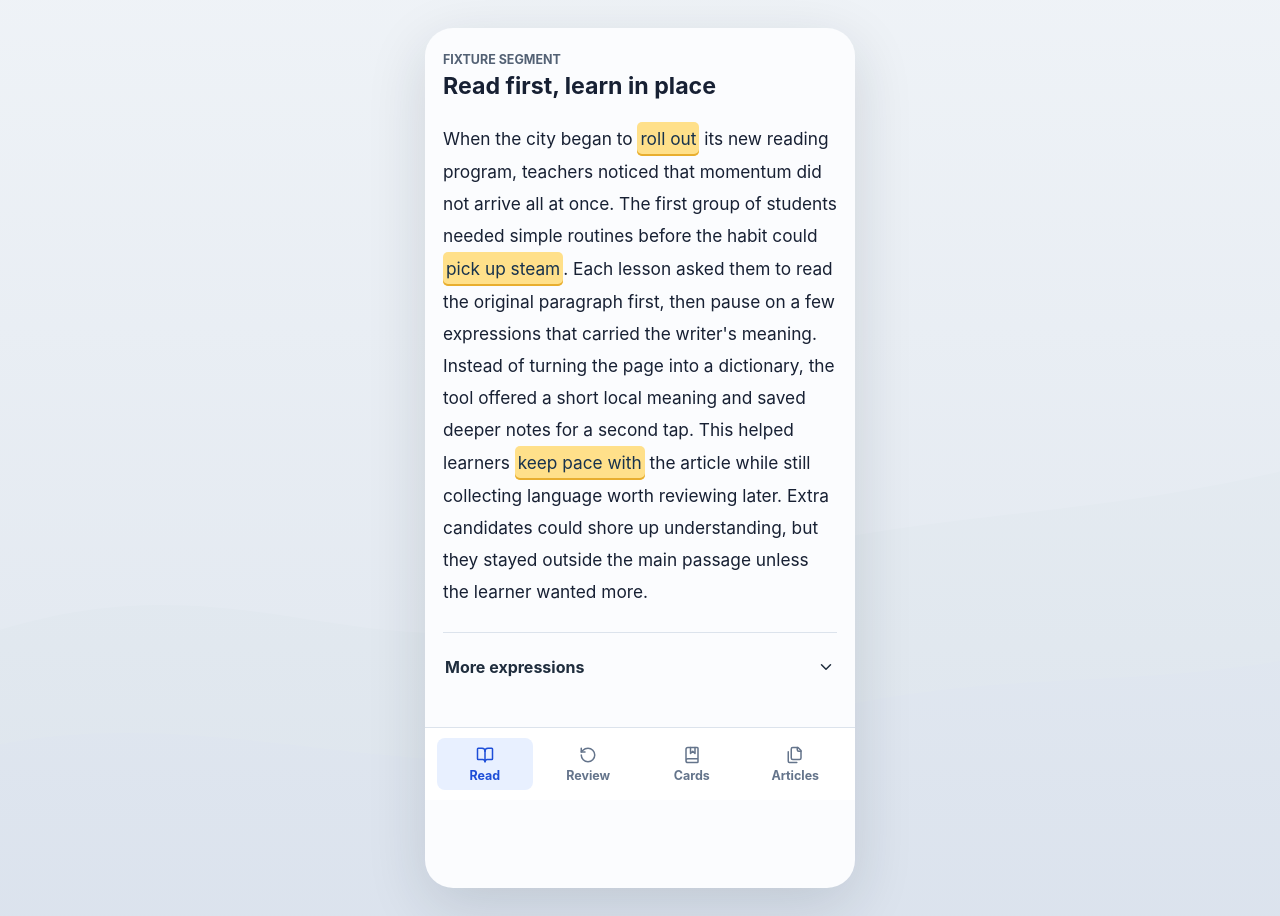
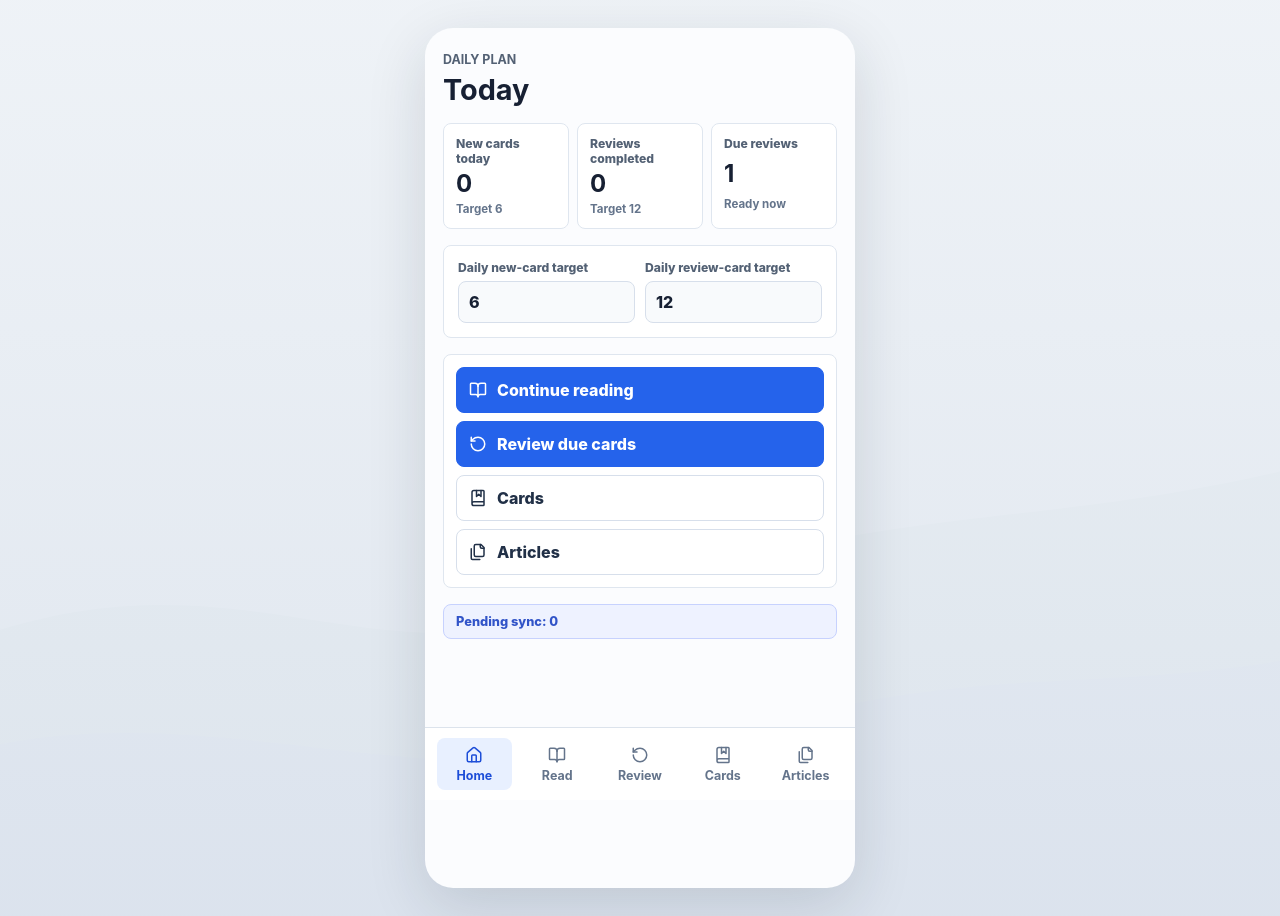
Before and after one commit to illyaher0s-lab/ShiJu, a React (Vite) app in the folder apps/web/: page / in a window 1280 px wide. Built offline with nearby package versions, Linux system fonts and the light colour scheme.

Commit message:
feat: add learning home dashboard

```diff
--- a/apps/web/src/App.tsx
+++ b/apps/web/src/App.tsx
@@ -6,9 +6,10 @@ import type {
   ReadingFeedback,
   ReviewFeedback,
 } from "@art/domain";
-import { BookMarked, BookOpen, Files, RotateCcw } from "lucide-react";
+import { BookMarked, BookOpen, Files, Home, RotateCcw } from "lucide-react";
 import { useState } from "react";
 import { CardLibraryPage } from "./features/cards/CardLibraryPage";
+import { HomePage } from "./features/home/HomePage";
 import { ImportPage } from "./features/import/ImportPage";
 import { ReadingPage } from "./features/reading/ReadingPage";
 import { ReviewPage } from "./features/review/ReviewPage";
@@ -17,7 +18,7 @@ import { sampleCandidates, sampleExpressionSenses, sampleOccurrences, sampleSegm
 import { addRecord } from "./storage/db";
 import { createClientOperation } from "./storage/operationQueue";
 
-type Tab = "read" | "review" | "cards" | "articles";
+type Tab = "home" | "read" | "review" | "cards" | "articles";
 
 const senseByCandidateId: Record<string, string> = {
   "candidate-roll-out": "sense-roll-out",
@@ -25,13 +26,16 @@ const senseByCandidateId: Record<string, string> = {
 };
 
 export function App() {
-  const [tab, setTab] = useState<Tab>("read");
+  const [tab, setTab] = useState<Tab>("home");
   const [reviewState, setReviewState] = useState<ReviewState>({
     expressions: sampleExpressionSenses,
     activeReviewIds: ["sense-pick-up-steam"]
   });
   const [occurrences, setOccurrences] = useState<Occurrence[]>(sampleOccurrences);
   const [pendingOperations, setPendingOperations] = useState<ClientOperation[]>([]);
+  const [newCardTarget, setNewCardTarget] = useState(6);
+  const [reviewTarget, setReviewTarget] = useState(12);
+  const [completedReviewsToday, setCompletedReviewsToday] = useState(0);
   const [toast, setToast] = useState<string | null>(null);
 
   function addToReview(candidate: CandidateExpression) {
@@ -82,6 +86,7 @@ export function App() {
       payload: { feedback, reviewedAt: at },
     });
     setReviewState((current) => applyReviewAction(current, { source: "review", expressionSenseId, feedback, at }));
+    setCompletedReviewsToday((current) => current + 1);
   }
 
   function enqueuePendingOperation(input: {
@@ -107,10 +112,18 @@ export function App() {
   return (
     <div className="appShell">
       <div className="phoneFrame">
-        {pendingOperations.length > 0 ? (
-          <div className="syncStatus" role="status" aria-label={`Pending sync: ${pendingOperations.length}`}>
-            Pending sync: {pendingOperations.length}
-          </div>
+        {tab === "home" ? (
+          <HomePage
+            newCardsToday={pendingOperations.filter((operation) => operation.operationType === "reading.add_to_review").length}
+            completedReviewsToday={completedReviewsToday}
+            dueReviewCount={reviewState.activeReviewIds?.length ?? 0}
+            newCardTarget={newCardTarget}
+            reviewTarget={reviewTarget}
+            pendingSyncCount={pendingOperations.length}
+            onNewCardTargetChange={setNewCardTarget}
+            onReviewTargetChange={setReviewTarget}
+            onNavigate={setTab}
+          />
         ) : null}
         {tab === "read" ? (
           <ReadingPage
@@ -139,6 +152,10 @@ export function App() {
 
         {toast ? <p className="toast">{toast}</p> : null}
         <nav className="tabs" aria-label="Primary">
+          <button className={tab === "home" ? "active" : ""} type="button" onClick={() => setTab("home")}>
+            <Home size={18} />
+            Home
+          </button>
           <button className={tab === "read" ? "active" : ""} type="button" onClick={() => setTab("read")}>
             <BookOpen size={18} />
             Read
--- /dev/null
+++ b/apps/web/src/features/home/HomePage.tsx
@@ -0,0 +1,105 @@
+import { BookMarked, BookOpen, Files, RotateCcw } from "lucide-react";
+import type { ChangeEvent } from "react";
+
+interface HomePageProps {
+  newCardsToday: number;
+  completedReviewsToday: number;
+  dueReviewCount: number;
+  newCardTarget: number;
+  reviewTarget: number;
+  pendingSyncCount: number;
+  onNewCardTargetChange: (target: number) => void;
+  onReviewTargetChange: (target: number) => void;
+  onNavigate: (target: "read" | "review" | "cards" | "articles") => void;
+}
+
+export function HomePage({
+  newCardsToday,
+  completedReviewsToday,
+  dueReviewCount,
+  newCardTarget,
+  reviewTarget,
+  pendingSyncCount,
+  onNewCardTargetChange,
+  onReviewTargetChange,
+  onNavigate,
+}: HomePageProps) {
+  function updateTarget(event: ChangeEvent<HTMLInputElement>, onChange: (target: number) => void) {
+    onChange(Number(event.target.value));
+  }
+
+  return (
+    <main className="screen homeScreen">
+      <section className="homeHeader">
+        <p>Daily plan</p>
+        <h1>Today</h1>
+      </section>
+
+      <section className="homeStats" aria-label="Today's learning status">
+        <article>
+          <span>New cards today</span>
+          <strong>{newCardsToday}</strong>
+          <small>Target {newCardTarget}</small>
+        </article>
+        <article>
+          <span>Reviews completed</span>
+          <strong>{completedReviewsToday}</strong>
+          <small>Target {reviewTarget}</small>
+        </article>
+        <article>
+          <span>Due reviews</span>
+          <strong>{dueReviewCount}</strong>
+          <small>Ready now</small>
+        </article>
+      </section>
+
+      <section className="targetPanel" aria-label="Daily targets">
+        <label>
+          <span>Daily new-card target</span>
+          <input
+            aria-label="Daily new-card target"
+            min={0}
+            step={1}
+            type="number"
+            value={newCardTarget}
+            onChange={(event) => updateTarget(event, onNewCardTargetChange)}
+          />
+        </label>
+        <label>
+          <span>Daily review-card target</span>
+          <input
+            aria-label="Daily review-card target"
+            min={0}
+            step={1}
+            type="number"
+            value={reviewTarget}
+            onChange={(event) => updateTarget(event, onReviewTargetChange)}
+          />
+        </label>
+      </section>
+
+      <section className="homeActions" aria-label="Primary actions">
+        <button type="button" onClick={() => onNavigate("read")}>
+          <BookOpen size={18} />
+          Continue reading
+        </button>
+        <button type="button" onClick={() => onNavigate("review")}>
+          <RotateCcw size={18} />
+          Review due cards
+        </button>
+        <button type="button" onClick={() => onNavigate("cards")}>
+          <BookMarked size={18} />
+          Cards
+        </button>
+        <button type="button" onClick={() => onNavigate("articles")}>
+          <Files size={18} />
+          Articles
+        </button>
+      </section>
+
+      <p className="homeSyncStatus" role="status" aria-label={`Pending sync: ${pendingSyncCount}`}>
+        Pending sync: {pendingSyncCount}
+      </p>
+    </main>
+  );
+}
--- a/apps/web/src/styles.css
+++ b/apps/web/src/styles.css
@@ -45,6 +45,7 @@ button {
 }
 
 .readingHeader p,
+.homeHeader p,
 .typeLabel,
 .libraryItem p {
   margin: 0 0 6px;
@@ -334,6 +335,117 @@ dd {
   justify-items: center;
   text-align: center;
   gap: 12px;
+}
+
+.homeScreen {
+  display: grid;
+  align-content: start;
+  gap: 16px;
+}
+
+.homeHeader h1 {
+  font-size: 1.8rem;
+}
+
+.homeStats {
+  display: grid;
+  grid-template-columns: repeat(3, minmax(0, 1fr));
+  gap: 8px;
+}
+
+.homeStats article,
+.targetPanel,
+.homeActions {
+  border: 1px solid #dfe6ef;
+  border-radius: 8px;
+  background: #ffffff;
+}
+
+.homeStats article {
+  display: grid;
+  gap: 6px;
+  min-width: 0;
+  padding: 12px;
+}
+
+.homeStats span,
+.targetPanel span {
+  color: #536174;
+  font-size: 0.76rem;
+  font-weight: 800;
+}
+
+.homeStats strong {
+  font-size: 1.5rem;
+  line-height: 1;
+}
+
+.homeStats small {
+  color: #64748b;
+  font-size: 0.72rem;
+  font-weight: 700;
+}
+
+.targetPanel {
+  display: grid;
+  grid-template-columns: repeat(2, minmax(0, 1fr));
+  gap: 10px;
+  padding: 14px;
+}
+
+.targetPanel label {
+  display: grid;
+  gap: 6px;
+}
+
+.targetPanel input {
+  width: 100%;
+  min-height: 42px;
+  border: 1px solid #d7dfeb;
+  border-radius: 8px;
+  background: #f8fafc;
+  color: #172033;
+  font: inherit;
+  font-weight: 800;
+  padding: 8px 10px;
+}
+
+.homeActions {
+  display: grid;
+  gap: 8px;
+  padding: 12px;
+}
+
+.homeActions button {
+  min-height: 46px;
+  border: 1px solid #d7dfeb;
+  border-radius: 8px;
+  background: #ffffff;
+  color: #213047;
+  display: flex;
+  align-items: center;
+  justify-content: flex-start;
+  gap: 10px;
+  padding: 0 12px;
+  font-weight: 800;
+}
+
+.homeActions button:first-child,
+.homeActions button:nth-child(2) {
+  background: #2563eb;
+  border-color: #2563eb;
+  color: #ffffff;
+}
+
+.homeSyncStatus {
+  margin: 0;
+  border: 1px solid #c7d2fe;
+  border-radius: 8px;
+  background: #eef2ff;
+  color: #3154c8;
+  padding: 9px 12px;
+  font-size: 0.8rem;
+  font-weight: 800;
 }
 
 .library {
@@ -654,27 +766,13 @@ dd {
   box-shadow: 0 10px 28px rgba(23, 32, 51, 0.12);
 }
 
-.syncStatus {
-  position: sticky;
-  top: 0;
-  z-index: 3;
-  margin: 0;
-  border-bottom: 1px solid #c7d2fe;
-  border-radius: 8px;
-  background: #eef2ff;
-  color: #3154c8;
-  padding: 7px 18px;
-  font-size: 0.8rem;
-  font-weight: 800;
-}
-
 .tabs {
   position: fixed;
   left: 50%;
   bottom: 0;
   width: min(430px, 100vw);
   transform: translateX(-50%);
-  grid-template-columns: repeat(4, minmax(0, 1fr));
+  grid-template-columns: repeat(5, minmax(0, 1fr));
   padding: 10px 12px calc(10px + env(safe-area-inset-bottom));
   border-top: 1px solid #dce3ec;
   background: #ffffff;
```
Also changed, not shown: 1 other file (tests, documents, lock files or other folders).
